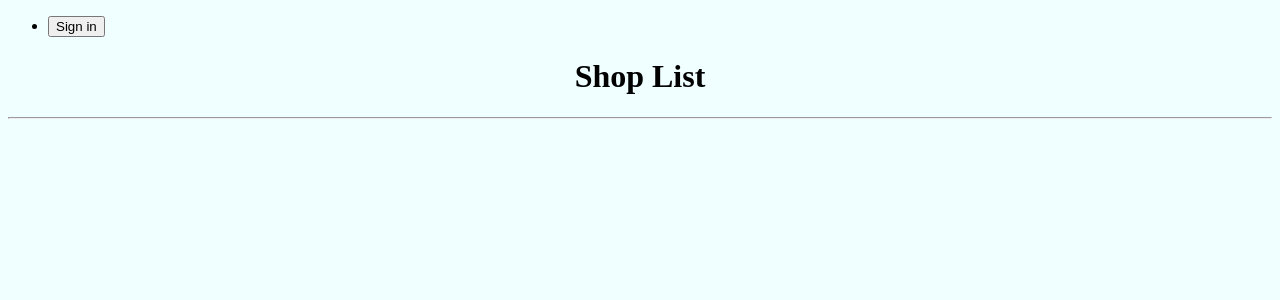
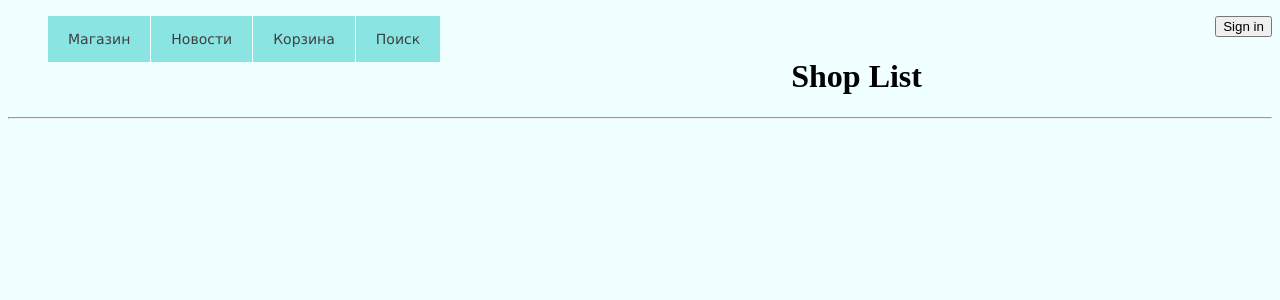
Before and after one commit to Features12/Study_Django1.9, a Django app: page / in a window 1280 px wide. Shown: the top 300 px of the page. Run offline with Django 3.2, Linux system fonts and the light colour scheme; data that the repository does not hold is empty; parts of the project's set-up code (start-up, migrations or seed data) failed here and were passed over.

Commit message:
bullshit

```diff
--- a/app_buy/shop_app/templates/shop_app/garbage.html
+++ b/app_buy/shop_app/templates/shop_app/garbage.html
@@ -20,8 +20,7 @@
         State: {{cart.state_product}}<br><hr>
     </div>
 {% endfor %}
-    <h3><center>{{ a }}</center></h3>
-    <button><a href="http://127.0.0.1:8000/garbage/buy_all/{{ buy }}">Buy all</a></button><hr>
+    <button><a href="http://127.0.0.1:8000/garbage/buy_all/">Buy all</a></button><hr>
 "ALL PRICE" : {{sum}}
 {% endblock %}
 </body>
--- a/app_buy/shop_app/templates/shop_app/index.html
+++ b/app_buy/shop_app/templates/shop_app/index.html
@@ -3,18 +3,56 @@
 <head>
 	<title>Home Page</title>
     <link href="index_style.css" rel="stylesheet">
+
+    <style type="text/css">
+.navigation {
+   list-style: none; /* Отключение отображения маркеров. */
+}
+.navigation li {
+   float: left; /* Выстраивание элементов списка в один ряд. */
+   margin-right: 1px; /* создание отступов для того, чтобы не сливались пункты меню. */
+   font-family: Verdana, Arial, Helvetica, sans-serif; /* Указание типа шрифта. */
+   font-size: 14px; /* Размер текста в ссылках. */
+}
+.navigation li a {
+   display: block; /* Изменение отображения на блочное для того чтобы иметь возможность задать внутренние отступы. */
+   padding: 15px 20px;  /* Внутри блочные отступы. */
+   background: #8ae4e2; /* Цвет блоков меню. */
+   color: #3f3f3f; /* Цвет текста в блоках меню. */
+   text-decoration: none; /* Устранение подчёркивания ссылок. */
+   position: relative; /* Это необходимо при использовании Internet Explorer 6 для того, чтобы ссылка по всей своей площади была «кликабельной». */
+}
+.navigation li a:hover {
+   background: #92d3d3; /* Цвет блока при наведении курсора. */
+   color: #6b6b6b;  /* Цвет текста при наведении курсора. */
+}
+    </style>
+
 </head>
 <body>
+
+<body>
+<div align="center">
+    <ul class="navigation">
+        <li><a href="/">Магазин</a></li>
+        <li><a href="">Новости</a></li>
+        <li><a href="garbage/">Корзина</a></li>
+        <li><a href="#">Поиск</a></li>
+    </ul>
+</div>
+
+<body>
+
+
 <body bgcolor="#f0ffff"></body>
-
-<div class="top-bar">
+<div align="right" class="top-bar">
 	<section class="top-bar-section">
 	<ul class="right">
 	{% if username %}
-	<li><a href="/logout/"><button>Quit {{username}}</button></a></li>
+	<a href="/logout/"><button >Quit {{username}}</button></a>
 		<li><button><a href="http://127.0.0.1:8000/garbage/" >Cart</a></button></li>
 	{% else %}
-	<li><a href="/login/"><button>Sign in</button></a></li>
+	<a href="/login/"><button>Sign in</button></a>
 	{% endif %}
 	</ul>
 	</section>
--- a/app_buy/shop_app/templates/shop_app/index_style.css
+++ b/app_buy/shop_app/templates/shop_app/index_style.css
@@ -0,0 +1,21 @@
+.navigation {
+   list-style: none; /* Отключение отображения маркеров. */
+}
+.navigation li {
+   float: left; /* Выстраивание элементов списка в один ряд. */
+   margin-right: 1px; /* создание отступов для того, чтобы не сливались пункты меню. */
+   font-family: Verdana, Arial, Helvetica, sans-serif; /* Указание типа шрифта. */
+   font-size: 14px; /* Размер текста в ссылках. */
+}
+.navigation li a {
+   display: block; /* Изменение отображения на блочное для того чтобы иметь возможность задать внутренние отступы. */
+   padding: 15px 20px;  /* Внутри блочные отступы. */
+   background: #0db5b5; /* Цвет блоков меню. */
+   color: #3f3f3f; /* Цвет текста в блоках меню. */
+   text-decoration: none; /* Устранение подчёркивания ссылок. */
+   position: relative; /* Это необходимо при использовании Internet Explorer 6 для того, чтобы ссылка по всей своей площади была «кликабельной». */
+}
+.navigation li a:hover {
+   background: #92d3d3; /* Цвет блока при наведении курсора. */
+   color: #6b6b6b;  /* Цвет текста при наведении курсора. */
+}
--- a/app_buy/shop_app/views.py
+++ b/app_buy/shop_app/views.py
@@ -23,52 +23,59 @@ def output(request):
 
 # Корзина
 def garbage(request):
-    context_details_1 = {
+    context = {
         "username": auth.get_user(request).username,
         "output_cart" : Shop_Cart.objects.filter(user = request.user),
         "cart_list" : Shop_Cart.objects.filter(user = request.user, state_product = "add"),
         "sum" : 0,
     }
-    for element in context_details_1["cart_list"]:
-        context_details_1["sum"] += element.product.price
+    for element in context["cart_list"]:
+        context["sum"] += element.product.price
 
-    return render(request, 'shop_app/garbage.html', context_details_1)
+    return render(request, 'shop_app/garbage.html', context)
 
 
 # Функция покупки всех товаров (статус из add в buy)
 def buy_items(request):
-    context_details_3 = {
-        "buy": Shop_Cart.objects.filter(user=request.user, state_product="add").update(state_product = "buy")
+    context = {
+        "buy": Shop_Cart.objects.filter(user=request.user, state_product="add").update(state_product = "buy"),
     }
-    return render(request, "shop_app/garbage.html", context_details_3)
+    return render(request, "shop_app/garbage.html", context)
 
 
 def shop_cart(request,id):
-    Shop_Cart.objects.create(
+    a = Shop_List.objects.all()
+    b = a.name
+    b.save()
+    count = Shop_Cart.objects.filter(user = request.user, name = b)
+    if b in count:
+        count.quantity_product += 1
+        count.save()
+    else:
+        Shop_Cart.objects.create(
         user=request.user,
         product_id=id,
         quantity_product=1,
         state_product="add")
 
-    context_details_2 = {
+    context = {
         "shop_list": Shop_Cart.objects.filter(user=request.user),
         "username": auth.get_user(request).username,
         "details_name": Shop_List.objects.get(id=id),
         "details_output": Shop_List.objects.filter(id=id).first(),
-        "a" : "Запрос обработан и успешно добавлен в корзину!"
     }
 
-    return render(request, 'shop_app/garbage.html', context_details_2)
+    return render(request, 'shop_app/garbage.html', context)
 
 
 # Детальная страница отображения продуктов из index.html
 def items_details(request,id):
-    context_details = {
+    context = {
         "details_name" : Shop_List.objects.get(id = id),
         "details_output" : Shop_List.objects.filter(id = id).first(),
         "username": auth.get_user(request).username,
     }
-    return render(request, 'shop_app/items_details.html', context_details)
+    return render(request, 'shop_app/items_details.html', context)
 
 
 # Авторизация пользователя через стандартную форму Django
```
Also changed, not shown: 1 other file.
